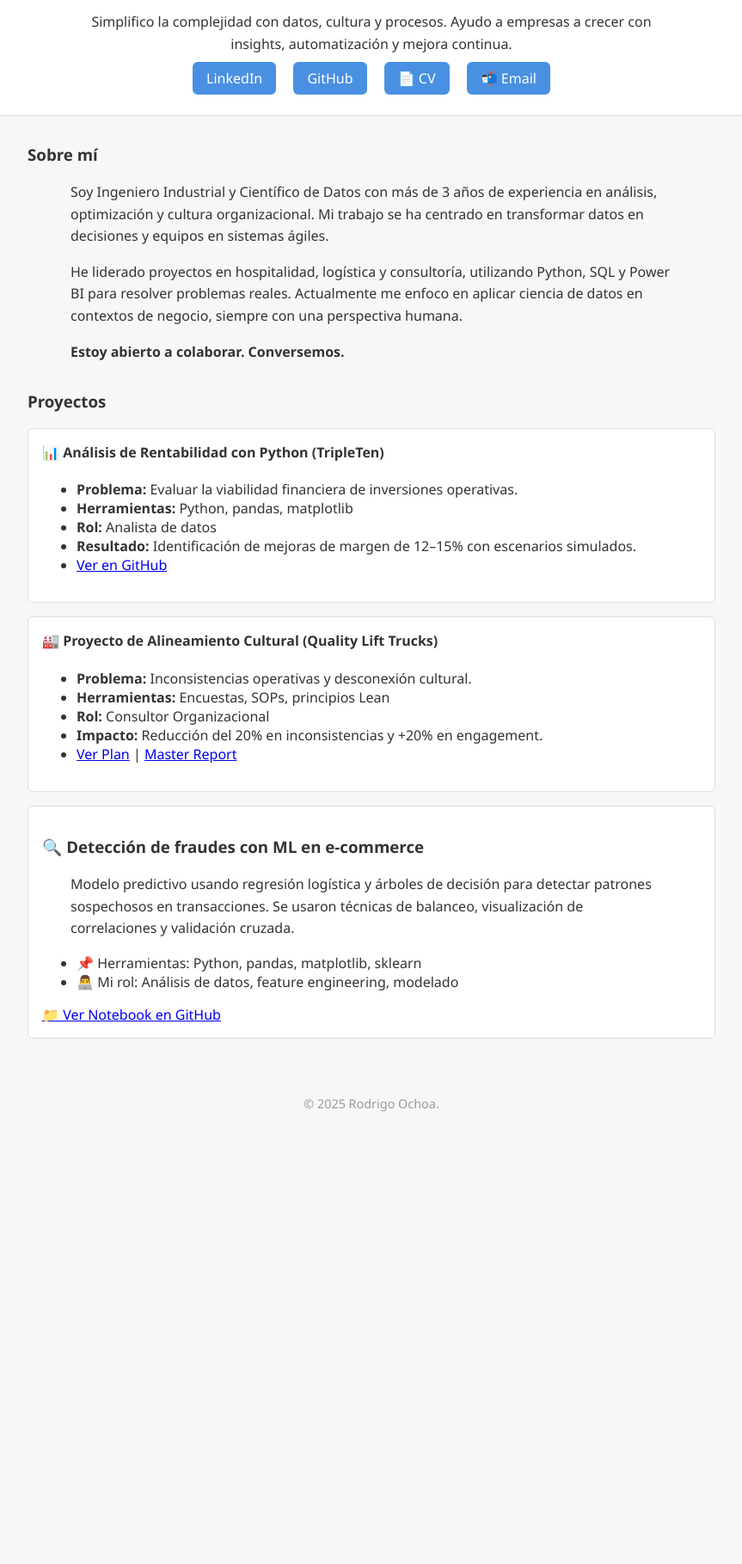
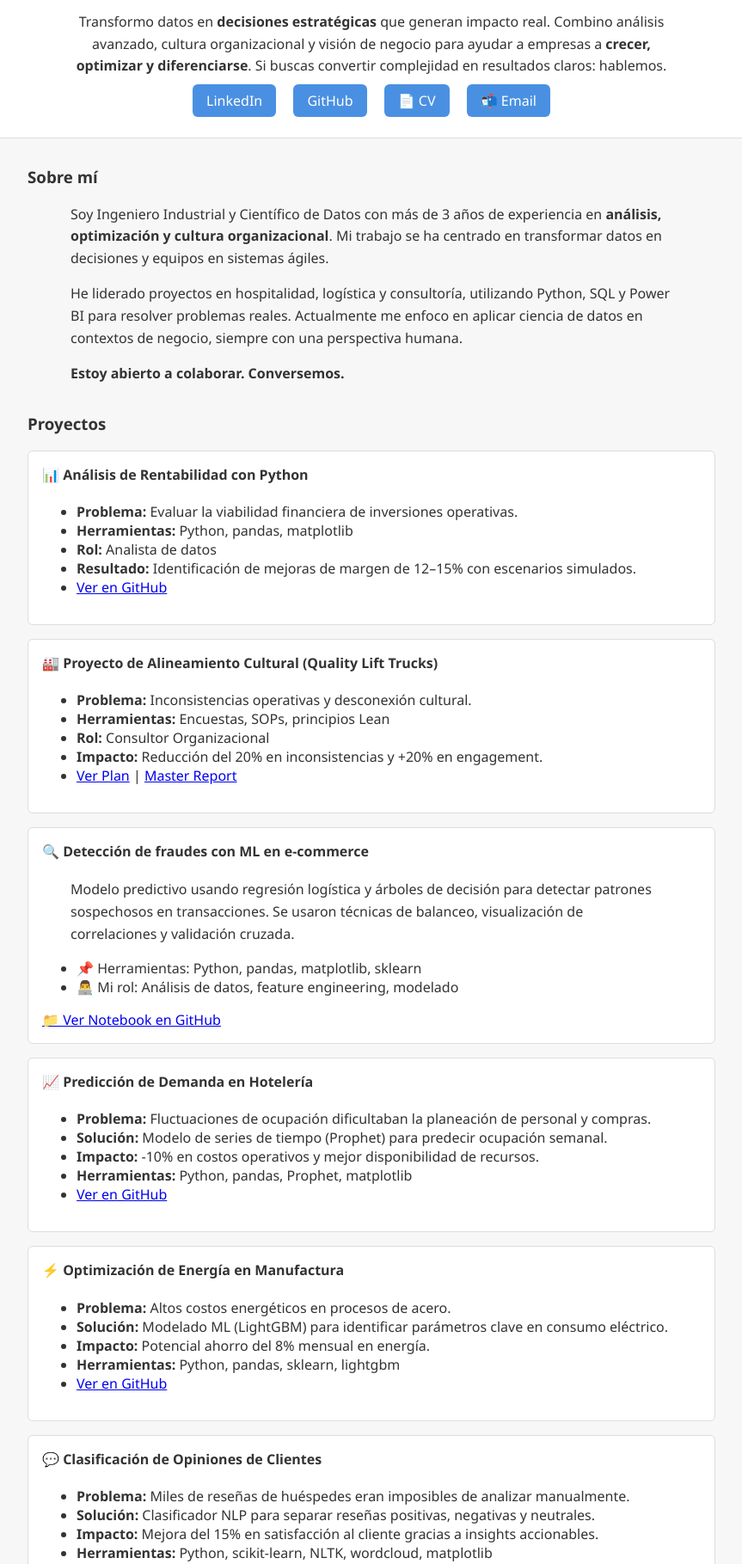
Before and after one commit to ro-o-debug/ro-o-debug.github.io, a plain HTML site: page index.html in a window 1280 px wide. Shown: the part 281-2100 px from the top of the page at 86% size, without its empty margins (208-1071 px from the left). Before the commit the page ends 1608 px from the top, so only its background shows below. Drawn offline with Linux system fonts and the light colour scheme.

Commit message:
Update index.html

```diff
--- a/index.html
+++ b/index.html
@@ -3,7 +3,7 @@
 <head>
   <meta charset="UTF-8" />
   <meta name="viewport" content="width=device-width, initial-scale=1.0"/>
-  <title>Rodrigo Ochoa | Científico de Datos</title>
+  <title>Rodrigo Ochoa | Ciencia de Datos & Estrategia</title>
   <link rel="stylesheet" href="style.css"/>
 </head>
 <body>
@@ -11,7 +11,12 @@
     <img src="profile.jpg" alt="Rodrigo Ochoa" class="profile-pic" />
     <h1>Rodrigo Ochoa</h1>
     <h2>Ingeniero Industrial | Científico de Datos</h2>
-    <p>Simplifico la complejidad con datos, cultura y procesos. Ayudo a empresas a crecer con insights, automatización y mejora continua.</p>
+    <p>
+      Transformo datos en <strong>decisiones estratégicas</strong> que generan impacto real.
+      Combino análisis avanzado, cultura organizacional y visión de negocio
+      para ayudar a empresas a <strong>crecer, optimizar y diferenciarse</strong>.
+      Si buscas convertir complejidad en resultados claros: hablemos.
+    </p>
     <div class="buttons">
       <a href="https://www.linkedin.com/in/rodrigo-ochoa95" target="_blank">LinkedIn</a>
       <a href="https://github.com/ro-o-debug" target="_blank">GitHub</a>
@@ -22,16 +27,24 @@
 
   <section>
     <h3>Sobre mí</h3>
-    <p>Soy Ingeniero Industrial y Científico de Datos con más de 3 años de experiencia en análisis, optimización y cultura organizacional. Mi trabajo se ha centrado en transformar datos en decisiones y equipos en sistemas ágiles.</p>
-    <p>He liderado proyectos en hospitalidad, logística y consultoría, utilizando Python, SQL y Power BI para resolver problemas reales. Actualmente me enfoco en aplicar ciencia de datos en contextos de negocio, siempre con una perspectiva humana.</p>
+    <p>
+      Soy Ingeniero Industrial y Científico de Datos con más de 3 años de experiencia en
+      <strong>análisis, optimización y cultura organizacional</strong>.
+      Mi trabajo se ha centrado en transformar datos en decisiones y equipos en sistemas ágiles.
+    </p>
+    <p>
+      He liderado proyectos en hospitalidad, logística y consultoría, utilizando Python, SQL y Power BI para resolver problemas reales.
+      Actualmente me enfoco en aplicar ciencia de datos en contextos de negocio, siempre con una perspectiva humana.
+    </p>
     <p><strong>Estoy abierto a colaborar. Conversemos.</strong></p>
   </section>
 
   <section>
     <h3>Proyectos</h3>
 
+    <!-- Proyecto 1 existente -->
     <div class="project">
-      <h4>📊 Análisis de Rentabilidad con Python (TripleTen)</h4>
+      <h4>📊 Análisis de Rentabilidad con Python</h4>
       <ul>
         <li><strong>Problema:</strong> Evaluar la viabilidad financiera de inversiones operativas.</li>
         <li><strong>Herramientas:</strong> Python, pandas, matplotlib</li>
@@ -41,6 +54,7 @@
       </ul>
     </div>
 
+    <!-- Proyecto 2 existente -->
     <div class="project">
       <h4>🏭 Proyecto de Alineamiento Cultural (Quality Lift Trucks)</h4>
       <ul>
@@ -52,15 +66,56 @@
       </ul>
     </div>
 
+    <!-- Proyecto 3 existente -->
     <div class="project">
-      <h3>🔍 Detección de fraudes con ML en e-commerce</h3>
-      <p>Modelo predictivo usando regresión logística y árboles de decisión para detectar patrones sospechosos en transacciones. Se usaron técnicas de balanceo, visualización de correlaciones y validación cruzada.</p>
+      <h4>🔍 Detección de fraudes con ML en e-commerce</h4>
+      <p>
+        Modelo predictivo usando regresión logística y árboles de decisión para detectar patrones sospechosos en transacciones.
+        Se usaron técnicas de balanceo, visualización de correlaciones y validación cruzada.
+      </p>
       <ul>
         <li>📌 Herramientas: Python, pandas, matplotlib, sklearn</li>
         <li>👨‍💻 Mi rol: Análisis de datos, feature engineering, modelado</li>
       </ul>
       <a href="https://github.com/ro-o-debug/tu-repo/blob/main/fraude_ml_notebook.ipynb" target="_blank">📁 Ver Notebook en GitHub</a>
     </div>
+
+    <!-- Proyecto nuevo 1 -->
+    <div class="project">
+      <h4>📈 Predicción de Demanda en Hotelería</h4>
+      <ul>
+        <li><strong>Problema:</strong> Fluctuaciones de ocupación dificultaban la planeación de personal y compras.</li>
+        <li><strong>Solución:</strong> Modelo de series de tiempo (Prophet) para predecir ocupación semanal.</li>
+        <li><strong>Impacto:</strong> -10% en costos operativos y mejor disponibilidad de recursos.</li>
+        <li><strong>Herramientas:</strong> Python, pandas, Prophet, matplotlib</li>
+        <li><a href="https://github.com/ro-o-debug/hotel-demand-forecasting" target="_blank">Ver en GitHub</a></li>
+      </ul>
+    </div>
+
+    <!-- Proyecto nuevo 2 -->
+    <div class="project">
+      <h4>⚡ Optimización de Energía en Manufactura</h4>
+      <ul>
+        <li><strong>Problema:</strong> Altos costos energéticos en procesos de acero.</li>
+        <li><strong>Solución:</strong> Modelado ML (LightGBM) para identificar parámetros clave en consumo eléctrico.</li>
+        <li><strong>Impacto:</strong> Potencial ahorro del 8% mensual en energía.</li>
+        <li><strong>Herramientas:</strong> Python, pandas, sklearn, lightgbm</li>
+        <li><a href="https://github.com/ro-o-debug/steel-energy-optimization" target="_blank">Ver en GitHub</a></li>
+      </ul>
+    </div>
+
+    <!-- Proyecto nuevo 3 -->
+    <div class="project">
+      <h4>💬 Clasificación de Opiniones de Clientes</h4>
+      <ul>
+        <li><strong>Problema:</strong> Miles de reseñas de huéspedes eran imposibles de analizar manualmente.</li>
+        <li><strong>Solución:</strong> Clasificador NLP para separar reseñas positivas, negativas y neutrales.</li>
+        <li><strong>Impacto:</strong> Mejora del 15% en satisfacción al cliente gracias a insights accionables.</li>
+        <li><strong>Herramientas:</strong> Python, scikit-learn, NLTK, wordcloud, matplotlib</li>
+        <li><a href="https://github.com/ro-o-debug/hotel-review-sentiment" target="_blank">Ver en GitHub</a></li>
+      </ul>
+    </div>
+
   </section>
 
   <footer>
```
